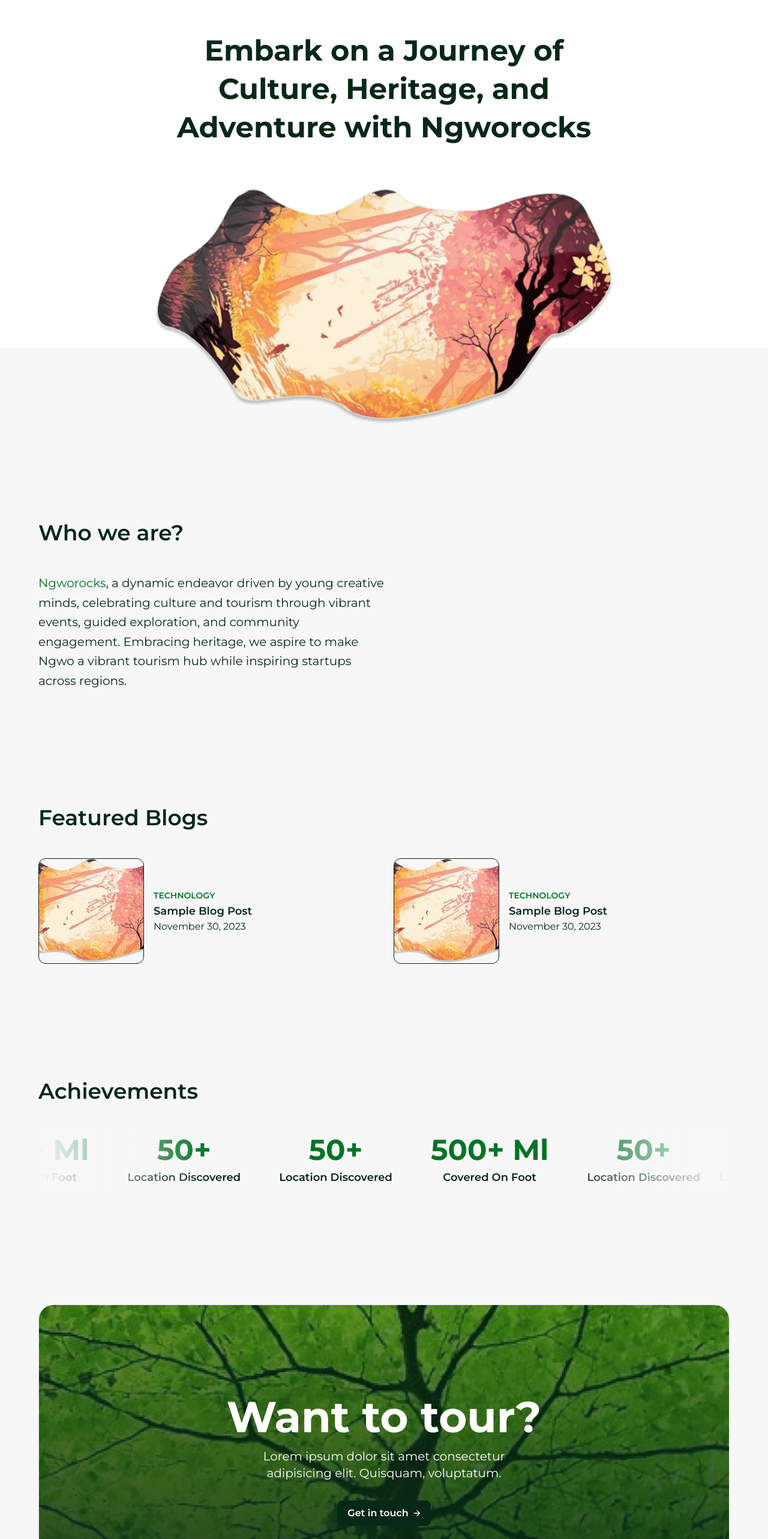
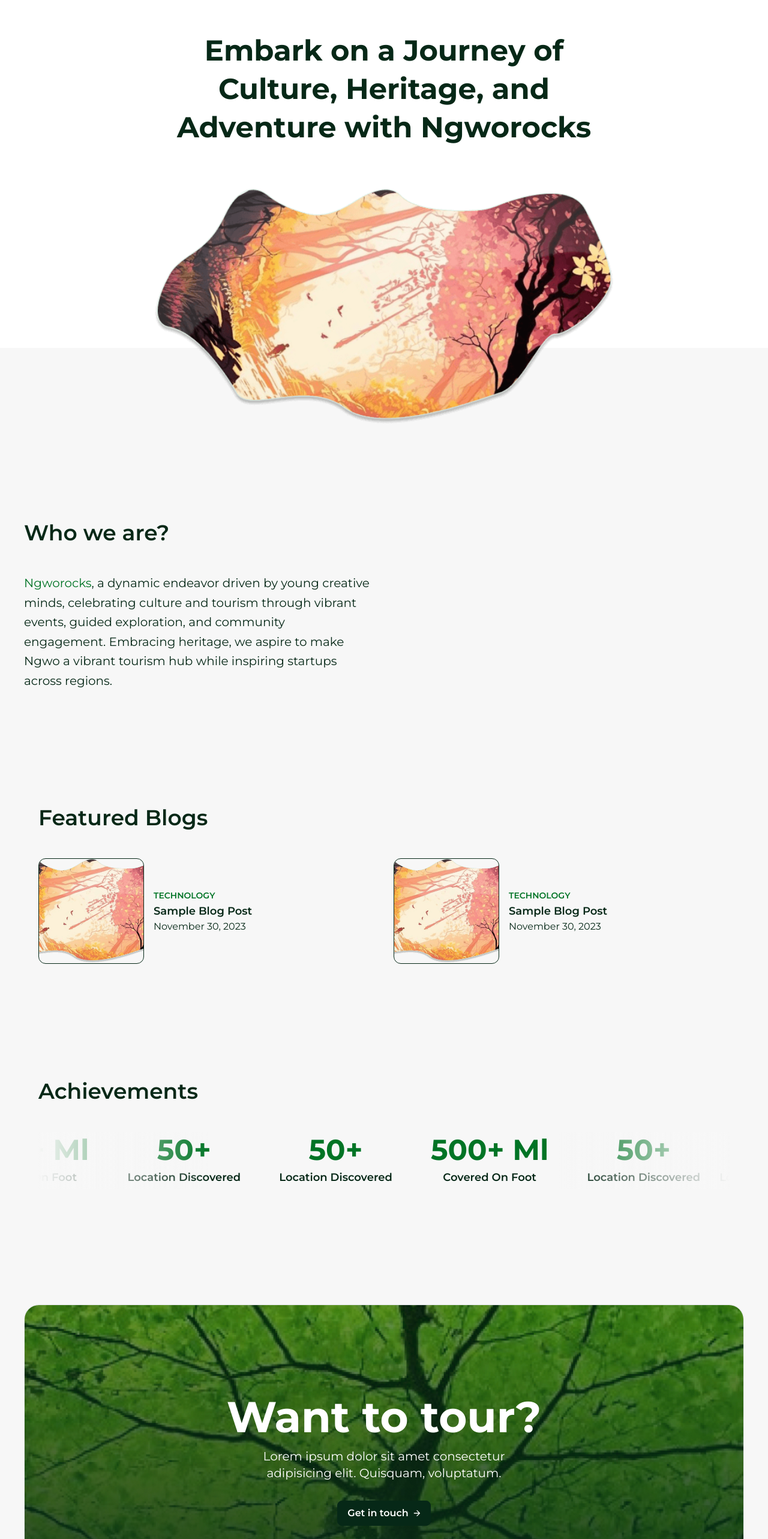
Before and after one commit to mronoh/nr, a Next.js app: page / in a window 1280 px wide. Shown: the part 234-2800 px from the top of the page at 60% size. Built offline with nearby package versions, Linux system fonts and the light colour scheme.

Commit message:
Update styling in WhoAreWe and WantATour components

```diff
--- a/components/home/WhoAreWe.tsx
+++ b/components/home/WhoAreWe.tsx
@@ -2,7 +2,7 @@ import React from "react";
 
 const WhoAreWe = () => {
   return (
-    <section className="pt-72 py-24 px-5 sm:px-16 max-w-7xl mx-auto w-full">
+    <section className="pt-72 py-24 px-5 sm:px-10 max-w-7xl mx-auto w-full">
       <div className="flex">
         <div className="flex flex-col justify-center max-w-xl w-1/2">
           <h2 className="text-dark text-4xl mb-12 font-semibold">
--- a/components/shared/WantATour.tsx
+++ b/components/shared/WantATour.tsx
@@ -5,8 +5,8 @@ import { BackIcon } from "../icons";
 
 const WantATour = () => {
   return (
-    <section className="px-5 sm:px-16 py-24 max-w-7xl mx-auto w-full">
-      <div className="px-16 py-16 flex flex-col relative h-[519px] justify-center items-center border rounded-3xl">
+    <section className="px-5 sm:px-10 py-24 max-w-7xl mx-auto w-full">
+      <div className="px-10 py-16 flex flex-col relative h-[519px] justify-center items-center border rounded-3xl">
         <div className="absolute top-0 left-0 z-0 w-full h-full rounded-3xl from-dark/50 bg-gradient-to-b to-dark/90" />
         <Image
           src={wantToTour}
```
